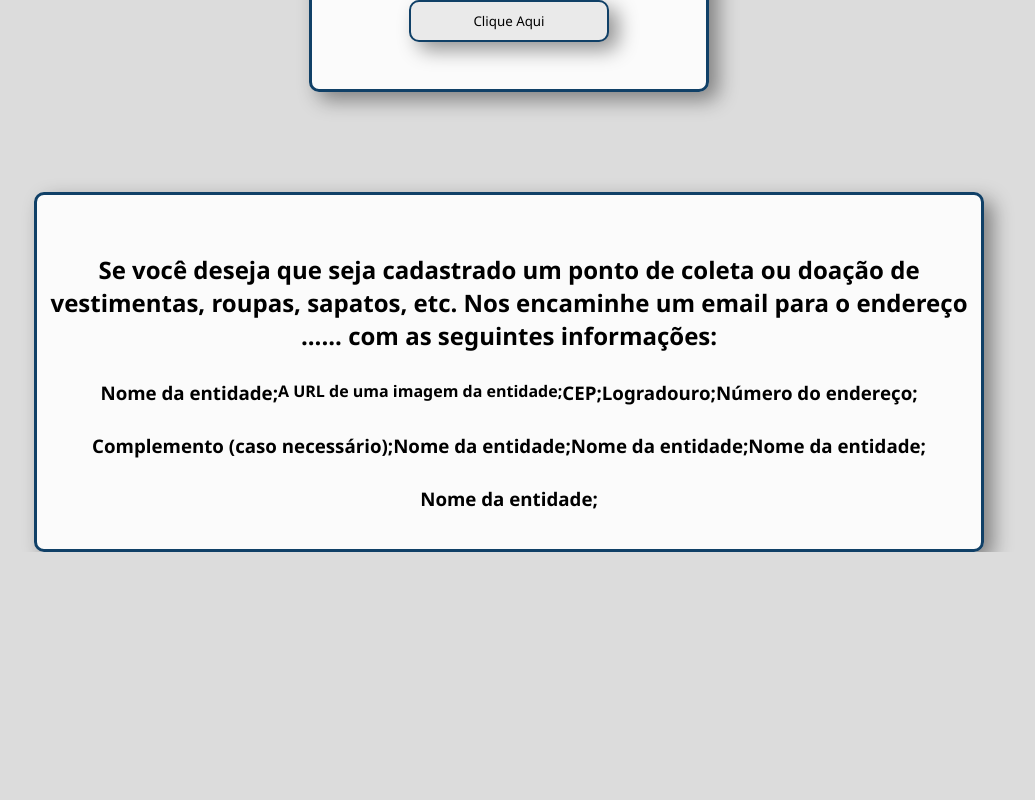
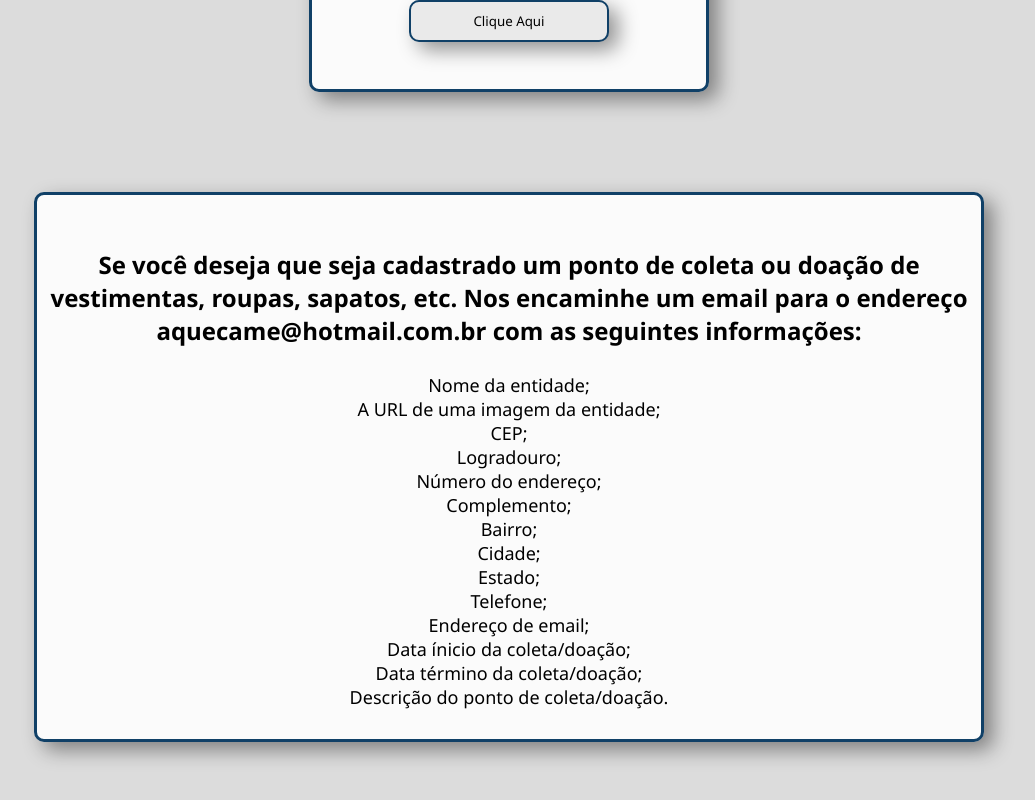
Before and after one commit to GabrielBrune/attProjet, a React (Create React App) app: page /formulariocoleta in a window 1280 px wide. Shown: the part 508-1308 px from the top of the page, without its empty margins (131-1166 px from the left). Before the commit the page ends 1060 px from the top, so only its background shows below. Built offline with nearby package versions, Linux system fonts and the light colour scheme; the HTML template or start-up script is replaced by a standard one.

Commit message:
Continuação da estilização das telas

```diff
--- a/public/index.html
+++ b/public/index.html
@@ -2,19 +2,19 @@
 <html lang="en">
   <head>
     <meta charset="utf-8" />
-    <link rel="icon" href="%PUBLIC_URL%/Logo_branca.png" />
+    <link rel="icon" href="%PUBLIC_URL%/Logo_branca_cortada.png" />
     <meta name="viewport" content="width=device-width, initial-scale=1" />
     <meta name="theme-color" content="#000000" />
     <meta
       name="description"
       content="Web site created using create-react-app"
     />
-    <link rel="apple-touch-icon" href="%PUBLIC_URL%/Logo_branca.png" />
+    <link rel="apple-touch-icon" href="%PUBLIC_URL%/Logo_branca_cortada.png" />
     <!--
       manifest.json provides metadata used when your web app is installed on a
       user's mobile device or desktop. See https://developers.google.com/web/fundamentals/web-app-manifest/
     -->
-    <link rel="manifest" href="%PUBLIC_URL%/Logo_branca.png" />
+    <link rel="manifest" href="%PUBLIC_URL%/Logo_branca_cortada.png" />
     <!--
       Notice the use of %PUBLIC_URL% in the tags above.
       It will be replaced with the URL of the `public` folder during the build.
--- a/src/componentes/FormColeta/index.tsx
+++ b/src/componentes/FormColeta/index.tsx
@@ -123,13 +123,22 @@ function FormularioColeta({ onAdd }: Props) {
 
 
     return (
-        <div className='telaForm'>
+        <div>
             <div>
                 <div>
                     <Cabecalho />
                 </div>
                 <div>
                     <div className='box-conteiner-form'>
+                        <div
+                            style={{
+                                backgroundImage: `url('/Logo_branca.png')`,
+                                backgroundPosition: "center",
+                                backgroundSize: "cover",
+                                backgroundRepeat: "no-repeat",
+                            }}
+                            className="divLogo"
+                        ></div>
                         <div className='top'>
                             <h2>Insira as Informações</h2>
                         </div>
--- a/src/componentes/menu/index.tsx
+++ b/src/componentes/menu/index.tsx
@@ -2,29 +2,38 @@ import '../../estilos/estilos.css'
 import { Link, useNavigate } from 'react-router-dom';
 
 
-type Props={
-    item1:String;
-    item2:String;
-    item3:String;
+type Props = {
+    item1: String;
+    item2: String;
+    item3: String;
 }
 
-function Menu(item:Props){
+function Menu(item: Props) {
     const navHome = useNavigate();
-    function handleClicknavHome(){
+    function handleClicknavHome() {
         navHome('/')
     }
     const navCadPonto = useNavigate();
-    function handleClicknavCad(){
+    function handleClicknavCad() {
         navCadPonto('/formulariocoleta')
     }
 
     const navSobre = useNavigate();
-    function handleClicknavSobre(){
+    function handleClicknavSobre() {
         navSobre('/sobre')
     }
 
-    return(
+    return (
         <div className='menuPai'>
+            <div
+                style={{
+                    backgroundImage: `url('/Logo_branca.png')`,
+                    backgroundPosition: "left",
+                    backgroundSize: "cover",
+                    backgroundRepeat: "no-repeat",
+                }}
+                className="divLogo1"
+            ></div>
             <button className='linkMenu' onClick={handleClicknavHome}>{item.item1}</button>
             <button className='linkMenu' onClick={handleClicknavCad}>{item.item2}</button>
             <button className='linkMenu' onClick={handleClicknavSobre}>{item.item3}</button>
--- a/src/estilos/estilos.css
+++ b/src/estilos/estilos.css
@@ -26,7 +26,8 @@ a{
     display: flex;
     justify-content: center;
     flex-direction: row;
-    padding-top: 30px;
+    padding-top: 8px;
+    padding-bottom: 30px;
     width: 100%;
     height: 60px
 
@@ -37,6 +38,7 @@ a{
     justify-content: left;
     flex-direction: row;
     width: 100%;
+    padding-top: 0px;
 }
 
 .linkMenu{
@@ -50,9 +52,15 @@ a{
 	border: none;
 	padding-left: 20px;
     padding-right: 20px;
+    padding-top: 15px;
 	cursor: pointer;
 	outline: inherit;
 
+}
+.divLogo1 {
+    height: 85px;
+    width: 85px;
+    border-radius: 50%;
 }
 
 /* BODY DA PAGINA */
@@ -262,7 +270,7 @@ td,tr{
     border-color:  rgb(16, 64, 103);
     margin:100px;
     margin-left:auto;
-    margin-right:auto ;
+    margin-right:auto;
     padding:10px;
     width:400px;
     height:570px;
@@ -301,7 +309,10 @@ td,tr{
 /* FORM COLETA */
 
 .telaForm{
-    background-color: rgba(145, 145, 145, 0.31);;
+    background-color: rgba(145, 145, 145, 0.31);
+    height: 100%;
+    width: 100%;
+    padding-bottom: 30px;
 
 }
 .cssForm{
@@ -345,7 +356,7 @@ td,tr{
     margin-right:auto ;
     padding-top: 50px;
     width:800px;
-    height: 1100px;
+    height: 1200px;
     box-sizing: border-box;
 }
 .datainicioForm{
@@ -396,7 +407,9 @@ td,tr{
     flex-wrap: wrap ;
     margin-right:auto;
     margin-left:auto;
-    padding:100px;
+    padding-left: 100px;
+    padding-right: 100px;
+    padding-bottom: 0px;
     width:800px;
     height: 900px;
     box-sizing: border-box;
@@ -407,6 +420,7 @@ td,tr{
     margin-top: 15px;
     margin-right:auto;
     margin-left:auto;
+
 }
 
 .Autorização{
@@ -456,10 +470,14 @@ td,tr{
     margin-left:auto;
     margin-right:auto;
     margin-top: 40px;
-    padding:10px;
+    margin-bottom: 60px;
+    padding:5px;
     width:950px;
-    height:360px;
+    height:550px;
     box-sizing: border-box;
+}
+#fontP{
+    font-size: 18px;
 }
 
 .button_neg{
--- a/src/pages/formularioColeta.tsx
+++ b/src/pages/formularioColeta.tsx
@@ -60,7 +60,7 @@ function TelaForm() {
     }
 
     return (
-        <div>
+        <div >
             {(!UsuarioAdmLog?.name || UsuarioAdmLog?.name === null || UsuarioAdmLog?.name === undefined) &&
                 <div>
                     <div className="Autorização">
@@ -83,25 +83,29 @@ function TelaForm() {
 
                     </div>
                     <div className='informacoesColeta'>
-                        <h2>Se você deseja que seja cadastrado um ponto de coleta ou doação de vestimentas, roupas, sapatos, etc. Nos encaminhe um email para o endereço ...... com as seguintes informações:</h2>
-                        <h3>Nome da entidade;<br></br></h3>
-                        <h4>A URL de uma imagem da entidade;<br></br></h4>
-                        <h3>CEP;</h3>
-                        <h3>Logradouro;</h3>
-                        <h3>Número do endereço;</h3>
-                        <h3>Complemento (caso necessário);</h3>
-                        <h3>Nome da entidade;</h3>
-                        <h3>Nome da entidade;</h3>
-                        <h3>Nome da entidade;</h3>
-                        <h3>Nome da entidade;</h3>
+                        <h2>Se você deseja que seja cadastrado um ponto de coleta ou doação de vestimentas, roupas, sapatos, etc. Nos encaminhe um email para o endereço aquecame@hotmail.com.br com as seguintes informações:</h2><br></br><br></br>
+                        <p id='fontP'>Nome da entidade;<br></br>
+                        A URL de uma imagem da entidade;<br></br>
+                        CEP;<br></br>
+                        Logradouro;<br></br>
+                        Número do endereço;<br></br>
+                        Complemento;<br></br>
+                        Bairro;<br></br>
+                        Cidade;<br></br>
+                        Estado;<br></br>
+                        Telefone;<br></br>
+                        Endereço de email;<br></br>
+                        Data ínicio da coleta/doação;<br></br>
+                        Data término da coleta/doação;<br></br>
+                        Descrição do ponto de coleta/doação.</p>
                     </div>
                 </div>
             }
 
             {UsuarioAdmLog?.name &&
-                <>
+                <div className='telaForm'>
                     <FormularioColeta onAdd={handleInserir} />
-                </>
+                </div>
             }
         </div>
     );
```
Also changed, not shown: public/Logo_branca_cortada.png (added), 1 other file (tests, documents, lock files or other folders).
